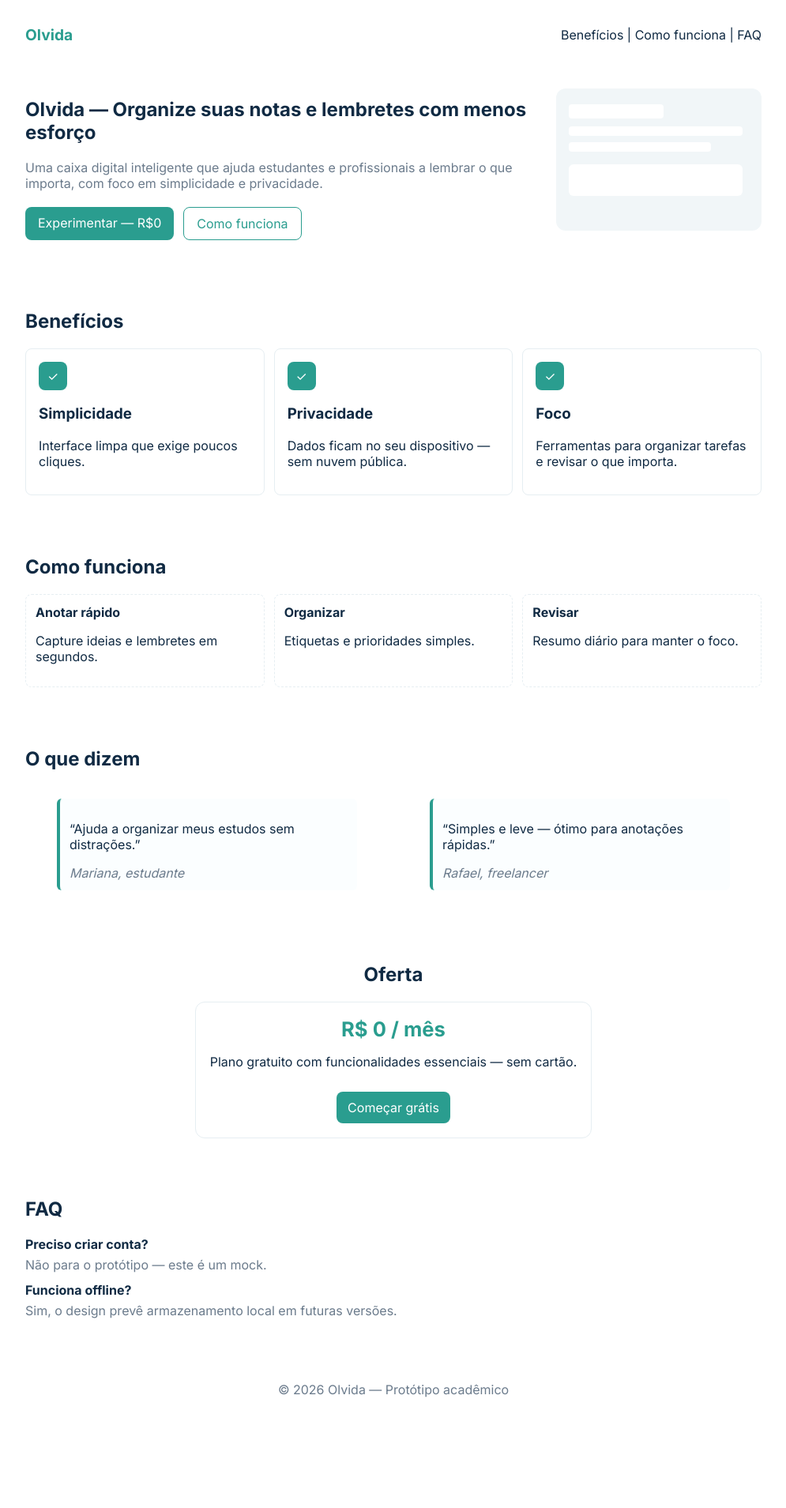
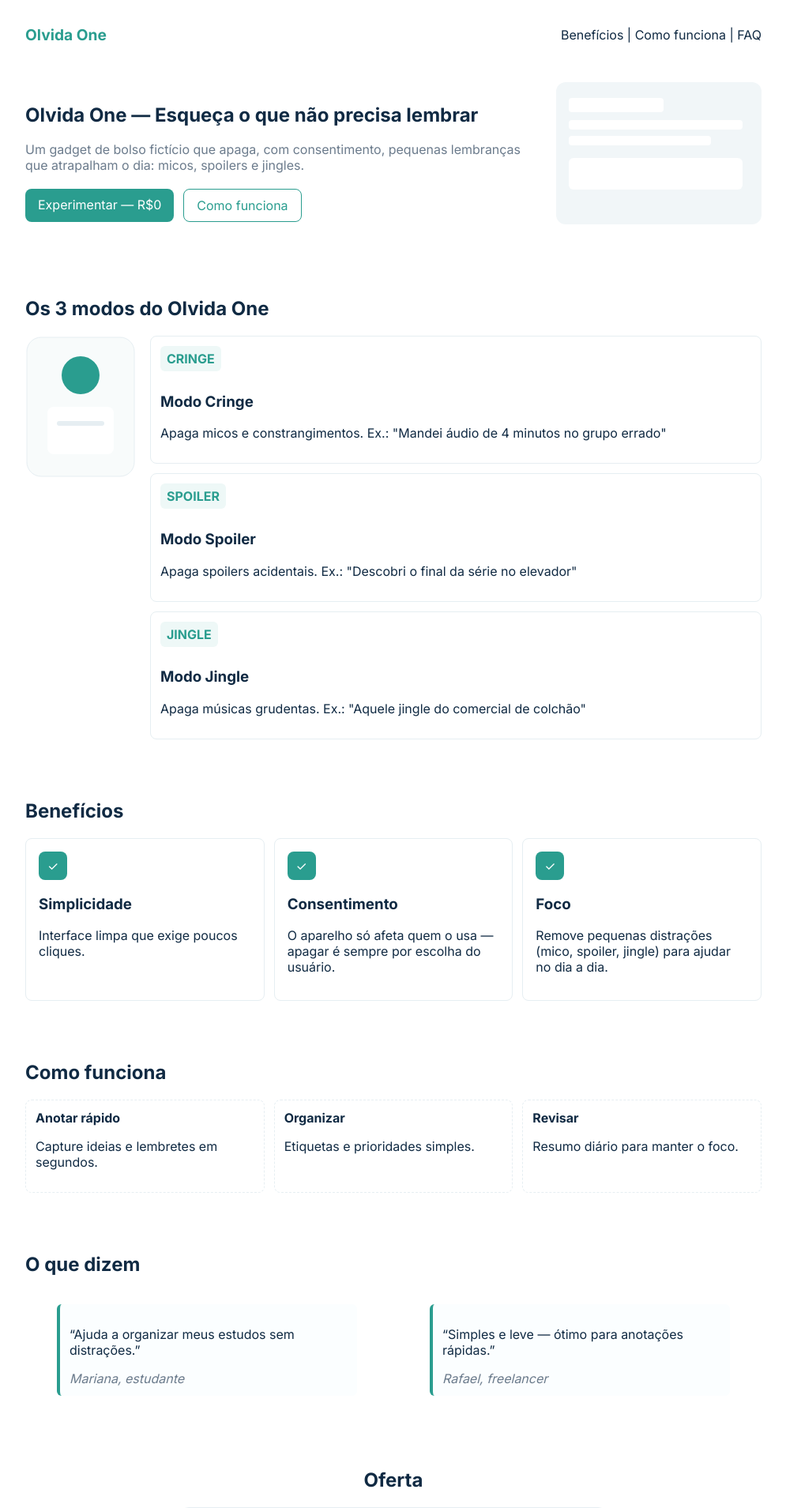
Before and after one commit to GBAlvesM/olvida-one, a React (Vite) app: page / in a window 1280 px wide. Shown: the top 1909 px of the page at 79% size, without its empty margins (142-1137 px from the left). Before the commit the page ends 1829 px from the top, so only its background shows below. Built offline with nearby package versions, Linux system fonts and the light colour scheme.

Commit message:
feat: aplicar decisão do produto (Olvida One): modos, copy, SVG, FAQ e disclaimer)
(cherry picked from commit e202e1a3872bf0de36de7d021db7f5beffa18015)
(cherry picked from commit f5794f642b57ca155a748074f24179e2b2b2be34)
(cherry picked from commit 69d9f8db1f33575af2f0f57d6ef321ad26868bf7)

```diff
--- a/src/pages/landing/LandingPage.jsx
+++ b/src/pages/landing/LandingPage.jsx
@@ -5,13 +5,14 @@ import HowItWorks from '../../widgets/how/HowItWorks'
 import Testimonials from '../../widgets/testimonials/Testimonials'
 import Offer from '../../widgets/offer/Offer'
 import FAQ from '../../widgets/faq/FAQ'
+import Modes from '../../widgets/modes/Modes'
 import styles from './LandingPage.module.css'
 
 export default function LandingPage(){
   return (
     <div className={styles.page}>
       <header className={styles.header}>
-        <div className={styles.brand}>Olvida</div>
+        <div className={styles.brand}>Olvida One</div>
         <nav>
           <a href="#benefits">Benefícios</a> | <a href="#how">Como funciona</a> | <a href="#faq">FAQ</a>
         </nav>
@@ -19,6 +20,7 @@ export default function LandingPage(){
 
       <main>
         <Hero />
+        <Modes />
         <Benefits />
         <HowItWorks />
         <Testimonials />
@@ -26,7 +28,10 @@ export default function LandingPage(){
         <FAQ />
       </main>
 
-      <footer className={styles.footer}>© 2026 Olvida — Protótipo acadêmico</footer>
+      <footer className={styles.footer}>
+        © 2026 Olvida One — Protótipo acadêmico
+        <div className={styles.disclaimer}>Produto fictício. Nada é vendido nem coletado. Uso por escolha do usuário.</div>
+      </footer>
     </div>
   )
 }
--- a/src/pages/landing/LandingPage.module.css
+++ b/src/pages/landing/LandingPage.module.css
@@ -2,3 +2,4 @@
 .header{display:flex;justify-content:space-between;align-items:center;padding:8px 0}
 .brand{font-weight:700;color:var(--accent);font-size:1.2rem}
 .footer{text-align:center;color:var(--muted);padding:36px 0}
+.disclaimer{font-size:0.85rem;color:var(--muted);margin-top:8px}
--- a/src/widgets/benefits/Benefits.jsx
+++ b/src/widgets/benefits/Benefits.jsx
@@ -3,8 +3,8 @@ import styles from './Benefits.module.css'
 
 const ITEMS = [
   {title:'Simplicidade', desc:'Interface limpa que exige poucos cliques.'},
-  {title:'Privacidade', desc:'Dados ficam no seu dispositivo — sem nuvem pública.'},
-  {title:'Foco', desc:'Ferramentas para organizar tarefas e revisar o que importa.'}
+  {title:'Consentimento', desc:'O aparelho só afeta quem o usa — apagar é sempre por escolha do usuário.'},
+  {title:'Foco', desc:'Remove pequenas distrações (mico, spoiler, jingle) para ajudar no dia a dia.'}
 ]
 
 export default function Benefits(){
--- a/src/widgets/faq/FAQ.jsx
+++ b/src/widgets/faq/FAQ.jsx
@@ -2,8 +2,9 @@ import React from 'react'
 import styles from './FAQ.module.css'
 
 const Q = [
-  {q:'Preciso criar conta?', a:'Não para o protótipo — este é um mock.'},
-  {q:'Funciona offline?', a:'Sim, o design prevê armazenamento local em futuras versões.'}
+  {q:'Preciso criar conta?', a:'Não para o protótipo — este é um mock acadêmico. Nada é coletado ou vendido.'},
+  {q:'O aparelho afeta outras pessoas?', a:'Não — por design o Olvida One só afeta quem autoriza o uso. Consentimento é regra.'},
+  {q:'Isto é um produto real?', a:'Não — é uma peça fictícia criada para fins acadêmicos. Não há venda nem coleta de dados.'}
 ]
 
 export default function FAQ(){
--- a/src/widgets/hero/Hero.jsx
+++ b/src/widgets/hero/Hero.jsx
@@ -5,8 +5,8 @@ export default function Hero(){
   return (
     <section className={styles.hero}>
       <div className={styles.left}>
-        <h1>Olvida — Organize suas notas e lembretes com menos esforço</h1>
-        <p className={styles.lead}>Uma caixa digital inteligente que ajuda estudantes e profissionais a lembrar o que importa, com foco em simplicidade e privacidade.</p>
+        <h1>Olvida One — Esqueça o que não precisa lembrar</h1>
+        <p className={styles.lead}>Um gadget de bolso fictício que apaga, com consentimento, pequenas lembranças que atrapalham o dia: micos, spoilers e jingles.</p>
         <div className={styles.ctaRow}>
           <a className={styles.primary} href="#offer">Experimentar — R$0</a>
           <a className={styles.secondary} href="#how">Como funciona</a>
--- /dev/null
+++ b/src/widgets/modes/Modes.jsx
@@ -0,0 +1,37 @@
+import React from 'react'
+import styles from './Modes.module.css'
+
+const MODES = [
+  {id:'cringe', title:'Modo Cringe', desc:'Apaga micos e constrangimentos. Ex.: "Mandei áudio de 4 minutos no grupo errado"'},
+  {id:'spoiler', title:'Modo Spoiler', desc:'Apaga spoilers acidentais. Ex.: "Descobri o final da série no elevador"'},
+  {id:'jingle', title:'Modo Jingle', desc:'Apaga músicas grudentas. Ex.: "Aquele jingle do comercial de colchão"'}
+]
+
+export default function Modes(){
+  return (
+    <section id="modes" className={styles.section}>
+      <h2>Os 3 modos do Olvida One</h2>
+      <div className={styles.row}>
+        <div className={styles.device} aria-hidden>
+          {/* simple SVG representation of the device */}
+          <svg width="140" height="180" viewBox="0 0 140 180" fill="none" xmlns="http://www.w3.org/2000/svg">
+            <rect x="2" y="2" width="136" height="176" rx="18" fill="#f8fbfb" stroke="#e6eef2" />
+            <circle cx="70" cy="50" r="24" fill="#2a9d8f" />
+            <rect x="28" y="90" width="84" height="60" rx="8" fill="#fff" />
+            <rect x="40" y="108" width="60" height="6" rx="3" fill="#e6eef2" />
+          </svg>
+        </div>
+
+        <div className={styles.list}>
+          {MODES.map(m => (
+            <div key={m.id} className={styles.card}>
+              <div className={styles.badge}>{m.id.toUpperCase()}</div>
+              <h3>{m.title}</h3>
+              <p>{m.desc}</p>
+            </div>
+          ))}
+        </div>
+      </div>
+    </section>
+  )
+}
--- /dev/null
+++ b/src/widgets/modes/Modes.module.css
@@ -0,0 +1,6 @@
+.section{padding:28px 0}
+.row{display:flex;gap:18px;align-items:flex-start}
+.device{flex:0 0 140px}
+.list{flex:1;display:flex;flex-direction:column;gap:12px}
+.card{border:1px solid #e6eef2;padding:12px;border-radius:8px;background:#fff}
+.badge{background:#eef8f7;color:var(--accent);display:inline-block;padding:6px 8px;border-radius:6px;font-weight:700;margin-bottom:8px}
--- a/src/widgets/offer/Offer.jsx
+++ b/src/widgets/offer/Offer.jsx
@@ -7,7 +7,7 @@ export default function Offer(){
       <h2>Oferta</h2>
       <div className={styles.box}>
         <div className={styles.price}>R$ 0 / mês</div>
-        <p className={styles.desc}>Plano gratuito com funcionalidades essenciais — sem cartão.</p>
+        <p className={styles.desc}>Plano gratuito do protótipo — sem cobrança, sem coleta de dados.</p>
         <a className={styles.button} href="#signup" onClick={(e)=>{e.preventDefault(); alert('CTAs são funcionais no protótipo (mock).')}}>Começar grátis</a>
       </div>
     </section>
```
Also changed, not shown: 1 other file (tests, documents, lock files or other folders).
